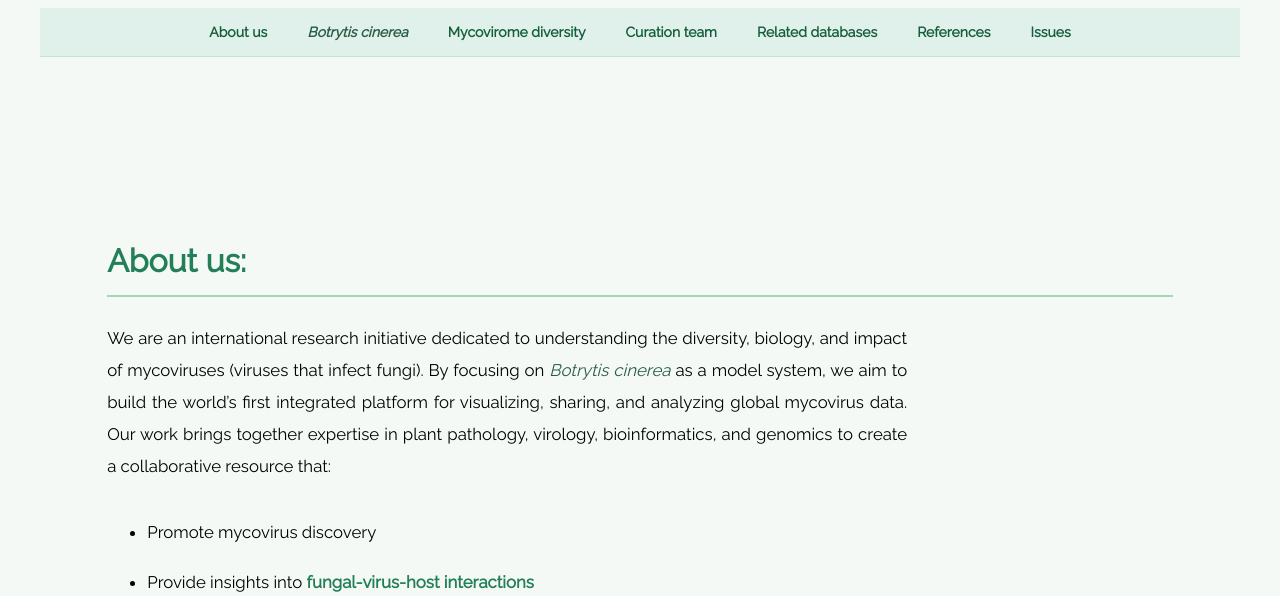
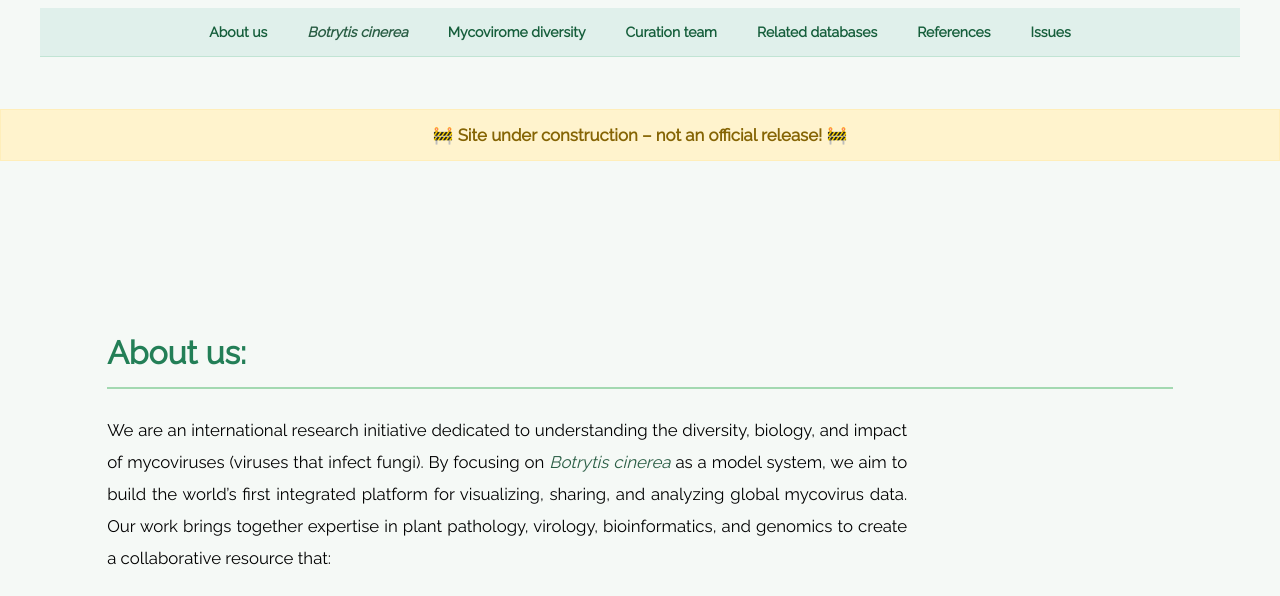
Before and after one commit to MycoViromeOnlinePlatform/MycoViromeOnlinePlatform.github.io, a plain HTML site: page index.html in a window 1280 px wide. Shown: the part 144-740 px from the top of the page. Drawn offline with nearby package versions, Linux system fonts and the light colour scheme; a script that the page names is missing.

Commit message:
Restore and update index.html for Mycovirome platform
Restored and updated the index.html file to include necessary scripts, styles, and content for the Mycovirome platform.

```diff
--- a/index.html
+++ b/index.html
@@ -113,6 +113,11 @@ showEle = function(eles, i, timeout = 200){
         </ul>
       </nav>
     </header>
+
+	<div style="background: #fff3cd; color: #856404; padding: 15px; border: 1px solid #ffeeba; text-align: center; font-weight: bold; font-size: 1.2em; margin: 20px 0;">
+  🚧 Site under construction – not an official release! 🚧
+	</div>
+
 
 <div id="funders-top-right">
   <a href="https://www.bioeconomy.auckland.ac.nz/" target="_blank">
```
